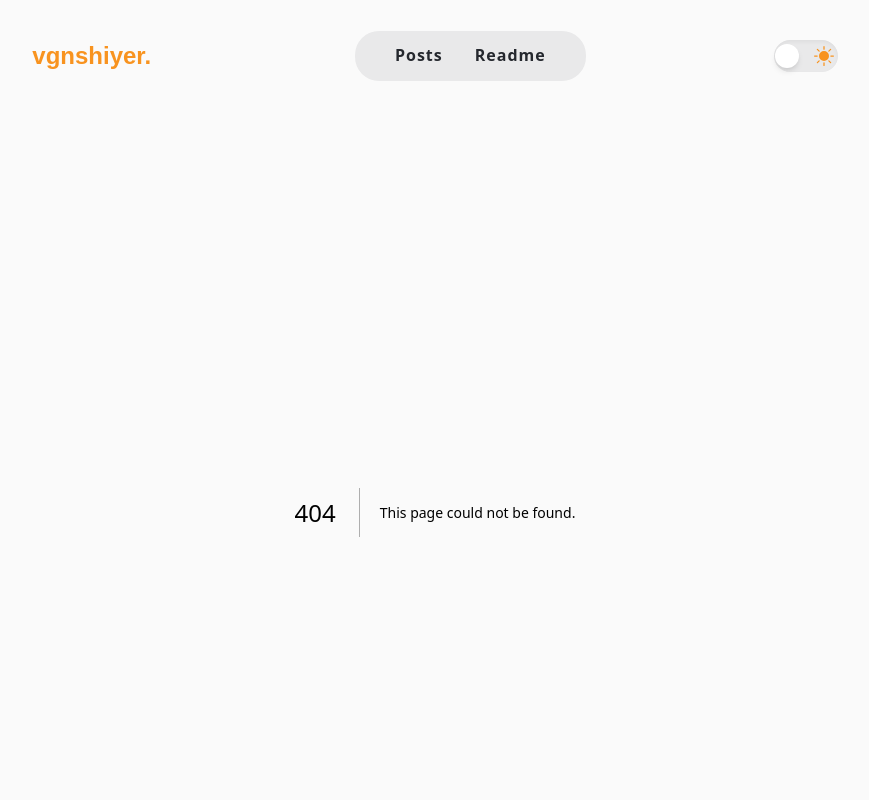
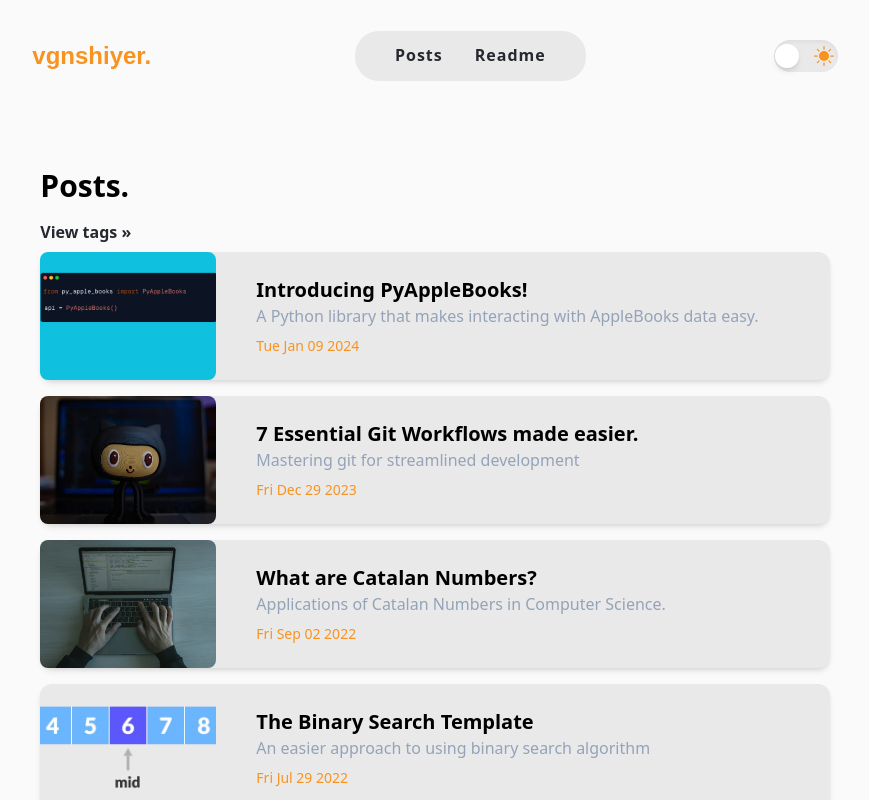
Before and after one commit to vgnshiyer/vgnshiyer.github.io, a Next.js app: page /posts in a window 1280 px wide. Before the commit this address had no page. Shown: the top 800 px of the page, without its empty margins (205-1074 px from the left). Built offline with nearby package versions, Linux system fonts and the light colour scheme.

Commit message:
chore: improved urls; made urls semantic

```diff
--- a/app/page.tsx
+++ b/app/page.tsx
@@ -23,7 +23,7 @@ export default function page() {
                 {postPreviews}
             </div>
             <div className="flex justify-end mt-8 space-x-4 sm:mx-8">
-                <Link href="/tags/all" className="text-sm md:text-base font-semibold text-tertiary-light dark:text-tertiary-dark hover:underline -mb-2">View more »</Link>
+                <Link href="/posts" className="text-sm md:text-base font-semibold text-tertiary-light dark:text-tertiary-dark hover:underline -mb-2">View more »</Link>
             </div>
         </>
     );
--- /dev/null
+++ b/app/posts/page.tsx
@@ -0,0 +1,10 @@
+import PostListView from '@/components/PostListView'
+import React from 'react'
+
+const Posts = () => {
+  return (
+    <PostListView tag="all" />
+  )
+}
+
+export default Posts
--- a/app/tags/[tag]/page.tsx
+++ b/app/tags/[tag]/page.tsx
@@ -4,7 +4,6 @@ import React from 'react'
 
 export const generateStaticParams = () => {
   const tags = getAllUniqueTags();
-  tags.push('all');
   return tags.map((tag) => ({
     tag: tag,
   }));
--- a/components/Navbar.tsx
+++ b/components/Navbar.tsx
@@ -55,7 +55,7 @@ const Navbar = () => {
   };
 
   const links = [
-    {href: "/tags/all", text: "Posts"},
+    {href: "/posts", text: "Posts"},
     {href: "/about", text: "Readme"},
   ];
 
--- a/components/Readme.tsx
+++ b/components/Readme.tsx
@@ -10,7 +10,7 @@ const Readme = () => {
             <Image className="max-w-1/2 md:max-w-1/3 lg:max-w-1/4 2xl:max-w-4/20 rounded-md mr-8 mb-8" src="/images/readme_img.jpg" alt="Readme" width={500} height={500} loading="lazy" />
 
             <div className="md:mt-0">
-                <h1 className="text-4xl sm:text-5xl font-bold text-black dark:text-white">Readme</h1>
+                <h1 className="text-4xl sm:text-5xl font-bold text-black dark:text-white">Readme.</h1>
 
                 <Markdown className="mt-8 text-black dark:text-white">{readme.content}</Markdown>
 
```
Also changed, not shown: 1 other file (tests, documents, lock files or other folders).
